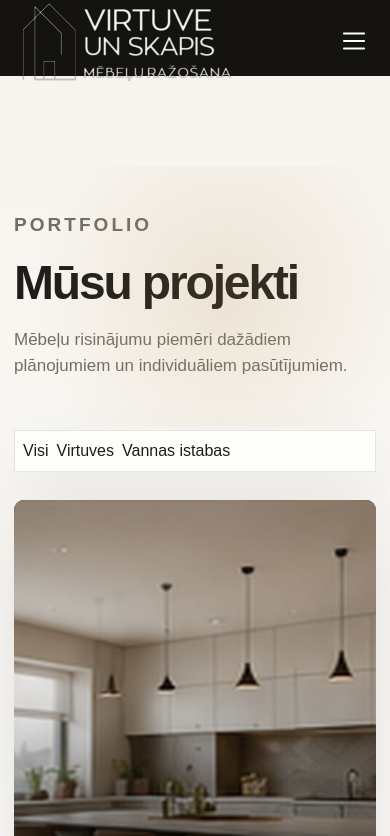
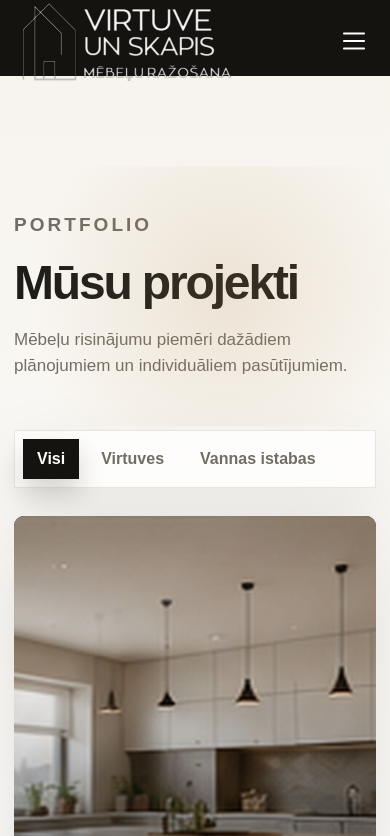
Before and after one commit to SergeyJak/virtuveunskapis, a Next.js app: page /portfolio in a window 390 px wide. Shown: the top 836 px of the page. Built offline with nearby package versions, Linux system fonts and the light colour scheme.

Commit message:
fix: style functional portfolio filter links

```diff
--- a/app/portfolio/portfolio.module.css
+++ b/app/portfolio/portfolio.module.css
@@ -1,3 +1,19 @@
+.filters a {
+  min-height: 44px;
+  display: inline-flex;
+  align-items: center;
+  justify-content: center;
+  padding: 0 18px;
+  color: var(--muted);
+  font-weight: 700;
+}
+
+.filters .active {
+  background: var(--dark);
+  color: #fff;
+  box-shadow: 0 14px 28px rgba(20,19,16,.18);
+}
+
 @media (max-width: 640px) {
   .filters {
     flex-wrap: wrap;
@@ -6,7 +22,9 @@
     padding: 8px;
   }
 
-  .filters button {
+  .filters a {
     flex: 0 0 auto;
+    min-height: 40px;
+    padding: 0 14px;
   }
 }
```
